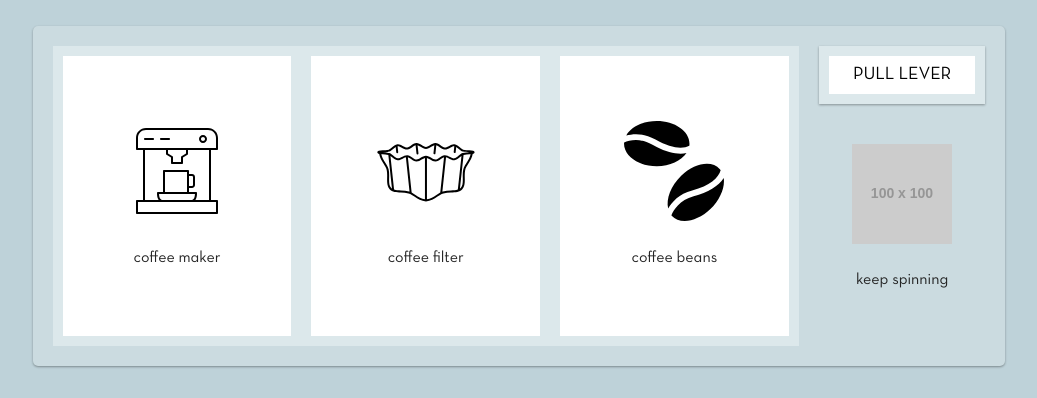
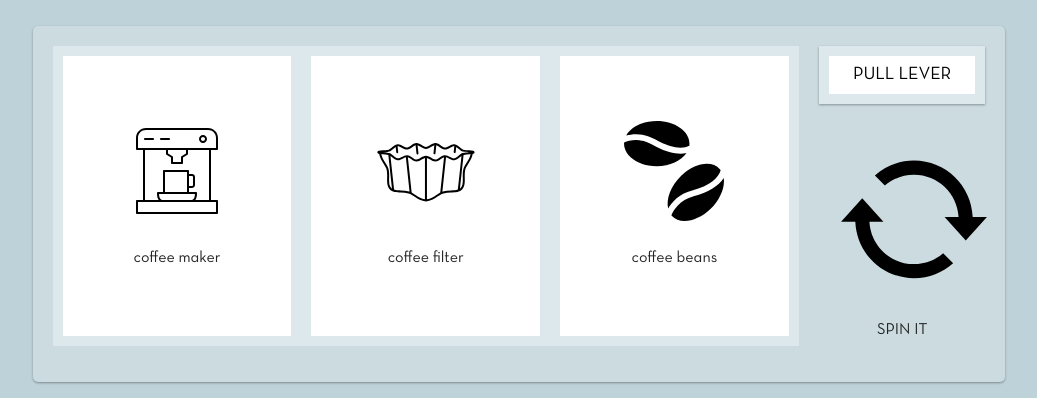
Before and after one commit to beardage/buzzmachine, a plain HTML site: page index.html in a window 1280 px wide. Shown: the part 107-505 px from the top of the page, without its empty margins (121-1158 px from the left). Drawn offline with nearby package versions, Linux system fonts and the light colour scheme; placeholder pictures from the web are drawn by us.

Commit message:
adding icons for win-states

```diff
--- a/index.html
+++ b/index.html
@@ -26,11 +26,16 @@
 					<li class="subnav-item"><a href="https://thenounproject.com/search/?q=coffee+filter&i=100973">Coffee Filter<br><span class="sub-title">by Megan Mitchell from the Noun Project</span></a></li>
 					<li class="subnav-item"><a href="https://thenounproject.com/search/?q=coffee+grounds&i=130509">Coffee Beans<br><span class="sub-title">by Creative Stall from the Noun Project</span></a></li>
 					<li class="subnav-item"><a href="https://thenounproject.com/term/beans/144321/">Coffee Beans<br><span class="sub-title">by Danielle Vallée from the Noun Project</span></a></li>
+					<li class="subnav-item"><a href="https://thenounproject.com/search/?q=coffee+cup&i=8891">Coffee<br><span class="sub-title">by Artem Kovyazin from the Noun Project</span></a></li>
 					<li class="subnav-item"><a href="https://thenounproject.com/term/espresso-machine/208972/">Espresso Machine<br><span class="sub-title">by NAMI A from the Noun Project</span></a></li>
 					<li class="subnav-item"><a href="https://thenounproject.com/term/portafilter/179929/">Coffee Beans<br><span class="sub-title">by Danielle Vallée from the Noun Project</span></a></li>
+					<li class="subnav-item"><a href="https://thenounproject.com/search/?q=espresso+cup&i=220570">Coffee Cup<br><span class="sub-title">by Nikita Kozin from the Noun Project</span></a></li>
 					<li class="subnav-item"><a href="https://thenounproject.com/search/?q=tea+pot&i=64217">Tea Pot<br><span class="sub-title">by Erin Agnoli from the Noun Project</span></a></li>
 					<li class="subnav-item"><a href="https://thenounproject.com/search/?q=loose+tea&i=68747">Tea Blend<br><span class="sub-title">by Dan Hetteix from the Noun Project</span></a></li>
 					<li class="subnav-item"><a href="https://thenounproject.com/search/?q=tea+strainer&i=369951">Strainer<br><span class="sub-title">by parkjisun from the Noun Project</span></a></li>
+					<li class="subnav-item"><a href="https://thenounproject.com/search/?q=tea+cup&i=76897">Tea Mug<br><span class="sub-title">by Trace Lexington Byrd from the Noun Project</span></a></li>
+					<li class="subnav-item"><a href="https://thenounproject.com/search/?q=slot+spin&i=97984">Rotate<br><span class="sub-title">by David Pareja from the Noun Project</span></a></li>
+
 				</ul>
 			</li>
 			<li class="nav-item">
@@ -132,19 +137,19 @@
 
 				<div class="message-container">
 					<div class="message message-spin">
-						<img src="http://placehold.it/100x100">
-		                <p>keep spinning</p>
+						<img src="images/rotate.svg">
+		                <p>SPIN IT</p>
 					</div>
 					<div class="message message-result message-coffee">
-						<img src="http://placehold.it/100x100">
+						<img src="images/coffeecup.svg">
 		                <p>COFFEE TIME</p>
 					</div>
 					<div class="message message-result message-tea">
-						<img src="http://placehold.it/100x100">
+						<img src="images/teamug.svg">
 		                <p>TEA TIME</p>
 					</div>
 					<div class="message message-result message-espresso">
-						<img src="http://placehold.it/100x100">
+						<img src="images/espressocup.svg">
 		                <p>ESPRESSO TIME</p>
 					</div>
 				</div>
```
Also changed, not shown: images/coffeecup.svg (added), images/espressocup.svg (added), images/rotate.svg (added), images/teamug.svg (added).
